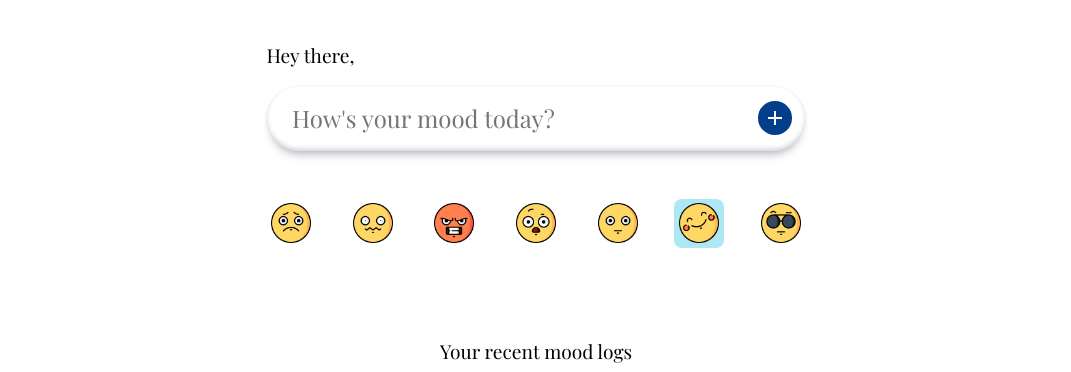
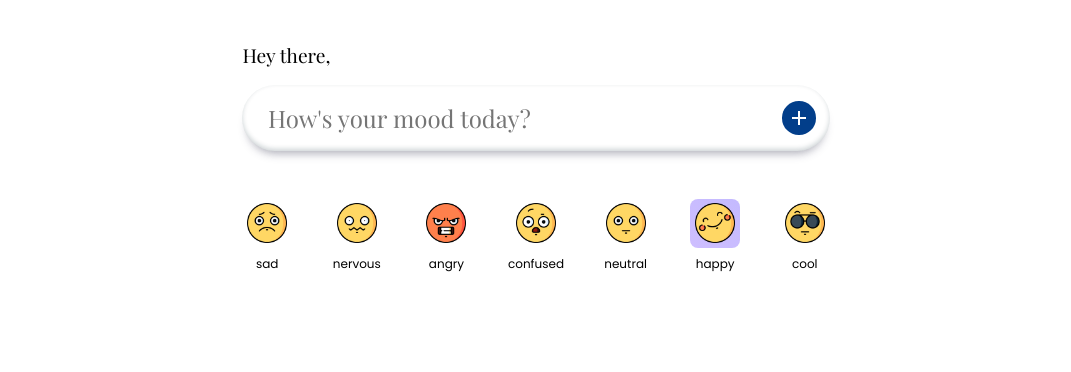
Before and after one commit to sanjibdey104/mood-minutes, a React (Create React App) app: page /moodspace in a window 1280 px wide. Shown: the part 264-636 px from the top of the page, without its empty margins (104-1175 px from the left). Built offline with nearby package versions, Linux system fonts and the light colour scheme; no server answers; the database is empty; sample sign-in values are in the browser's storage.

Commit message:
refactor: separate moodmojis components

```diff
--- a/src/components/MoodForm.js
+++ b/src/components/MoodForm.js
@@ -1,18 +1,10 @@
 import React, { useContext, useState } from "react";
-import styled from "styled-components";
+import { AuthContext } from "../context/AuthContext";
 import firebase from "firebase/app";
 import { db } from "../firebase/initFirebase";
 import { MdAdd } from "react-icons/md";
-
-// mood emojis
-import cool from "../images/emojis/cool.png";
-import sad from "../images/emojis/sad.png";
-import happy from "../images/emojis/happy.png";
-import nervous from "../images/emojis/nervous.png";
-import neutral from "../images/emojis/neutral.png";
-import angry from "../images/emojis/angry.png";
-import confused from "../images/emojis/confused.png";
-import { AuthContext } from "../context/AuthContext";
+import MoodMojis from "./MoodMojis";
+import styled from "styled-components";
 
 const StyledMoodForm = styled.form`
   min-width: 50%;
@@ -21,17 +13,16 @@ const StyledMoodForm = styled.form`
 
   display: flex;
   flex-direction: column;
-  gap: 1rem;
+  gap: 3rem;
 
   #greet {
     font-size: 1.2rem;
+    margin-bottom: -2rem;
   }
 
   .mood-input-section {
     border-radius: 10rem;
     padding: 0.85rem;
-
-    margin-bottom: 2rem;
     box-shadow: var(--box-shadow);
 
     display: flex;
@@ -59,51 +50,6 @@ const StyledMoodForm = styled.form`
     place-content: center;
   }
 
-  .moodmojis {
-    width: 100%;
-    display: flex;
-    flex-wrap: wrap;
-    justify-content: center;
-    gap: 2rem;
-    margin-bottom: 1rem;
-
-    li {
-      position: relative;
-      list-style: none;
-      padding: 0.3rem;
-      border-radius: 0.5rem;
-
-      &.selected {
-        background-color: #ade8f4;
-      }
-
-      &::after {
-        content: attr(data-tooltip);
-        display: inline-block;
-
-        width: auto;
-        height: 2rem;
-        font-size: 0.85rem;
-        font-family: var(--secondary-font);
-
-        position: absolute;
-        bottom: -80%;
-        left: 50%;
-        transform: translateX(-50%) scale(0);
-        transition: transform 200ms ease-in-out;
-      }
-
-      &:hover::after,
-      &:focus::after {
-        transform: translateX(-50%) scale(1);
-      }
-    }
-    .mood-moji {
-      width: clamp(1.85rem, 5vw, 2.5rem);
-      cursor: pointer;
-    }
-  }
-
   #mood-description {
     font-size: 1.2rem;
     padding: 0.3rem 0.75rem;
@@ -128,56 +74,12 @@ const StyledMoodForm = styled.form`
 const MoodForm = () => {
   const { authUser } = useContext(AuthContext);
   const [mood, setMood] = useState("");
-  const [selectedEmoji, setSelectedEmoji] = useState(5);
   const [code, setCode] = useState(null);
   const [moodMojiSrc, setMoodMojiSrc] = useState("");
   const [moodShortDesc, setMoodShortDesc] = useState("");
   const [moodLongDesc, setMoodLongDesc] = useState("");
 
-  const moodMojis = [
-    {
-      mood: "sad",
-      src: sad,
-      code: 0,
-    },
-    {
-      mood: "nervous",
-      src: nervous,
-      code: 1,
-    },
-    {
-      mood: "angry",
-      src: angry,
-      code: 2,
-    },
-    {
-      mood: "confused",
-      src: confused,
-      code: 3,
-    },
-    {
-      mood: "neutral",
-      src: neutral,
-      code: 4,
-    },
-    {
-      mood: "happy",
-      src: happy,
-      code: 5,
-    },
-    {
-      mood: "cool",
-      src: cool,
-      code: 6,
-    },
-  ];
-
-  const handleMood = (index, mood, code, src) => {
-    setSelectedEmoji(index);
-    setMood(mood);
-    setCode(code);
-    setMoodMojiSrc(src);
-  };
+  const moodMethods = { setMood, setCode, setMoodMojiSrc };
 
   const submitMoodLog = (e) => {
     e.preventDefault();
@@ -212,18 +114,7 @@ const MoodForm = () => {
         </button>
       </section>
 
-      <div className="moodmojis">
-        {moodMojis.map(({ mood, code, src }, index) => (
-          <li
-            data-tooltip={mood}
-            onClick={() => handleMood(index, mood, code, src)}
-            key={mood}
-            className={index === selectedEmoji ? "selected" : null}
-          >
-            <img src={src} alt="emoji face" className="mood-moji" />
-          </li>
-        ))}
-      </div>
+      <MoodMojis moodMethods={moodMethods} />
 
       <textarea
         name="mood-description"
--- /dev/null
+++ b/src/components/MoodMojis.js
@@ -0,0 +1,117 @@
+import React, { useState } from "react";
+import styled from "styled-components";
+
+// import emoji pngs
+import cool from "../images/emojis/cool.png";
+import sad from "../images/emojis/sad.png";
+import happy from "../images/emojis/happy.png";
+import nervous from "../images/emojis/nervous.png";
+import neutral from "../images/emojis/neutral.png";
+import angry from "../images/emojis/angry.png";
+import confused from "../images/emojis/confused.png";
+
+const MoodMojisArray = styled.div`
+  width: 100%;
+  display: flex;
+  flex-wrap: wrap;
+  justify-content: center;
+  gap: 2.5rem;
+  margin-bottom: 1rem;
+
+  li {
+    position: relative;
+    list-style: none;
+    padding: 0.3rem;
+    border-radius: 0.5rem;
+
+    &.selected {
+      background: linear-gradient(45deg, #cebeff, #c4baff);
+    }
+
+    &::after {
+      content: attr(data-tooltip);
+      display: inline-block;
+
+      width: auto;
+      height: 2rem;
+      font-size: 0.75rem;
+      font-family: var(--secondary-font);
+
+      position: absolute;
+      bottom: -80%;
+      left: 50%;
+      transform: translateX(-50%);
+    }
+  }
+  .mood-moji {
+    width: clamp(1.85rem, 5vw, 2.5rem);
+    cursor: pointer;
+  }
+`;
+
+const MoodMojis = ({ moodMethods }) => {
+  const { setMood, setCode, setMoodMojiSrc } = moodMethods;
+  const [selectedEmoji, setSelectedEmoji] = useState(5);
+
+  const moodMojis = [
+    {
+      mood: "sad",
+      src: sad,
+      code: 0,
+    },
+    {
+      mood: "nervous",
+      src: nervous,
+      code: 1,
+    },
+    {
+      mood: "angry",
+      src: angry,
+      code: 2,
+    },
+    {
+      mood: "confused",
+      src: confused,
+      code: 3,
+    },
+    {
+      mood: "neutral",
+      src: neutral,
+      code: 4,
+    },
+    {
+      mood: "happy",
+      src: happy,
+      code: 5,
+    },
+    {
+      mood: "cool",
+      src: cool,
+      code: 6,
+    },
+  ];
+
+  const handleMood = (index, mood, code, src) => {
+    setSelectedEmoji(index);
+    setMood(mood);
+    setCode(code);
+    setMoodMojiSrc(src);
+  };
+
+  return (
+    <MoodMojisArray>
+      {moodMojis.map(({ mood, code, src }, index) => (
+        <li
+          data-tooltip={mood}
+          onClick={() => handleMood(index, mood, code, src)}
+          key={mood}
+          className={index === selectedEmoji ? "selected" : null}
+        >
+          <img src={src} alt="emoji face" className="mood-moji" />
+        </li>
+      ))}
+    </MoodMojisArray>
+  );
+};
+
+export default MoodMojis;
```
